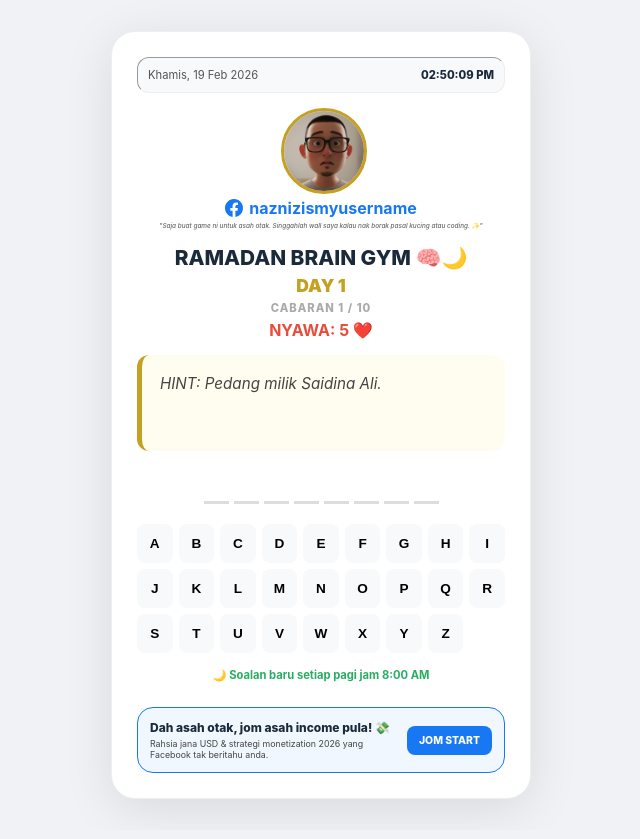
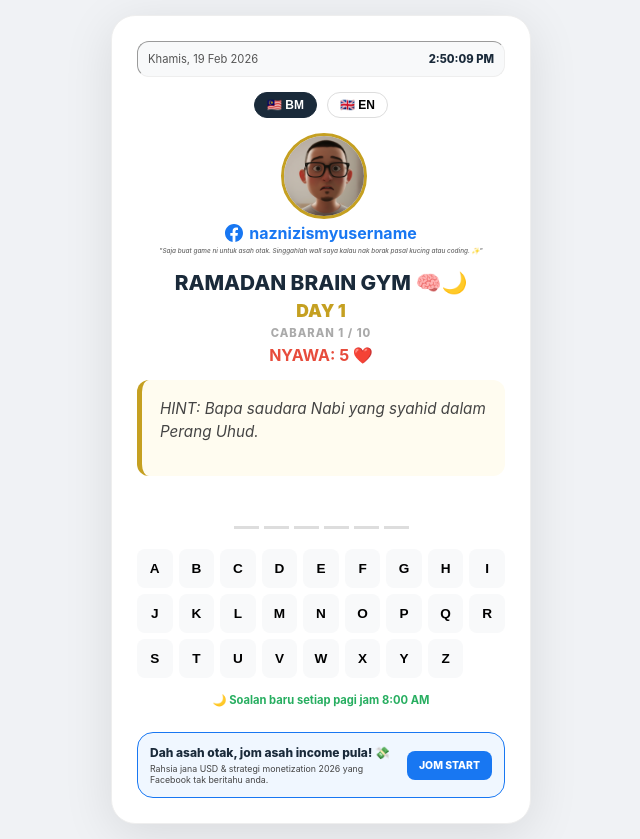
Before and after one commit to naznizlabs/ramadan-brain-gym, a plain HTML site: page index.html in a window 1280 px wide. Shown: the whole page, without its empty margins (319-959 px from the left). Drawn offline with Linux system fonts and the light colour scheme.

Commit message:
Add files via upload

```diff
--- a/index.html
+++ b/index.html
@@ -10,6 +10,12 @@
         .card { background: white; padding: 25px; border-radius: 24px; box-shadow: 0 10px 50px rgba(0,0,0,0.1); width: 100%; max-width: 420px; text-align: center; border: 1px solid #eee; position: relative; overflow: hidden; box-sizing: border-box; }
         .live-info { background: #f8f9fa; padding: 10px; border-radius: 12px; margin-bottom: 15px; font-size: 0.7rem; color: #555; display: flex; justify-content: space-between; align-items: center; border: 1px inset #eee; }
         .live-time { font-weight: 800; color: var(--primary); }
+
+        /* Language Switcher Styling */
+        .lang-switch { display: flex; justify-content: center; gap: 10px; margin-bottom: 15px; }
+        .lang-btn { padding: 5px 12px; border-radius: 15px; border: 1px solid #ddd; background: white; cursor: pointer; font-size: 0.75rem; font-weight: bold; }
+        .lang-btn.active { background: var(--primary); color: white; border-color: var(--primary); }
+
         .avatar-container { width: 80px; height: 80px; margin: 0 auto 10px; }
         .avatar { width: 100%; height: 100%; border-radius: 50%; border: 3px solid var(--accent); object-fit: cover; background: #eee; }
         .fb-brand { color: #1877F2; font-weight: bold; font-size: 1rem; text-decoration: none; display: flex; align-items: center; justify-content: center; gap: 6px; }
@@ -37,13 +43,20 @@
 <body>
 <div class="card">
     <div class="live-info">
-        <div id="live-date">Memuatkan tarikh...</div>
+        <div id="live-date">...</div>
         <div class="live-time" id="live-clock">00:00:00 AM</div>
     </div>
+
+    <div class="lang-switch">
+        <button id="btn-bm" class="lang-btn" onclick="setLang('bm')">🇲🇾 BM</button>
+        <button id="btn-en" class="lang-btn" onclick="setLang('en')">🇬🇧 EN</button>
+    </div>
+
     <div id="status-overlay">
         <div id="overlay-content" class="overlay-msg"></div>
         <button id="overlay-btn" class="btn-action" style="display:block; width: 200px; background: var(--primary); color: white;"></button>
     </div>
+
     <div id="game-container">
         <div class="header">
             <div class="avatar-container"><img src="avatar-head.png" alt="nazniz" class="avatar"></div>
@@ -51,22 +64,23 @@
                 <svg width="18" height="18" fill="#1877F2" viewBox="0 0 16 16"><path d="M16 8.049c0-4.446-3.582-8.05-8-8.05C3.58 0-.002 3.603-.002 8.05c0 4.017 2.926 7.347 6.75 7.951v-5.625h-2.03V8.05H6.75V6.275c0-2.017 1.195-3.131 3.022-3.131.876 0 1.791.157 1.791.157v1.98h-1.009c-.993 0-1.303.621-1.303 1.258v1.51h2.218l-.354 2.326H9.25V16c3.824-.604 6.75-3.934 6.75-7.951z"/></svg>
                 <span>naznizismyusername</span>
             </a>
-            <div class="cta-text">"Saja buat game ni untuk asah otak. Singgahlah wall saya kalau nak borak pasal kucing atau coding. ✨"</div>
+            <div id="cta-desc" class="cta-text"></div>
             <div class="title-main">RAMADAN BRAIN GYM 🧠🌙</div>
             <div class="ramadan-counter">DAY <span id="ram-day-val">1</span></div>
-            <div class="progress-text">CABARAN <span id="lvl-num">1</span> / 10</div>
-            <div class="lives-text">NYAWA: <span id="lives">5</span> ❤️</div>
+            <div class="progress-text"><span id="txt-lvl">CABARAN</span> <span id="lvl-num">1</span> / 10</div>
+            <div class="lives-text"><span id="txt-lives">NYAWA</span>: <span id="lives">5</span> ❤️</div>
         </div>
-        <div id="hint-text" class="hint-box">Memuatkan...</div>
+        <div id="hint-text" class="hint-box">...</div>
         <div id="word-display" class="word-display"></div>
         <div id="keyboard" class="keyboard"></div>
-        <button id="next-btn" class="btn-action" style="background: var(--success); color: white;" onclick="nextLevel()">TERUSKAN ➡️</button>
-        <button id="share-btn" class="btn-action" style="background: #1877F2; color: white;" onclick="shareToFB()">KONGSI KEJAYAAN 🏆</button>
-        <div style="font-size: 0.7rem; color: #27ae60; font-weight: bold; margin-top: 15px;">🌙 Soalan baru setiap pagi jam 8:00 AM</div>
+        <button id="next-btn" class="btn-action" style="background: var(--success); color: white;" onclick="nextLevel()"></button>
+        <button id="share-btn" class="btn-action" style="background: #1877F2; color: white;" onclick="shareToFB()"></button>
+        <div id="footer-note" style="font-size: 0.7rem; color: #27ae60; font-weight: bold; margin-top: 15px;"></div>
+
         <div class="affiliate-box">
             <div style="flex: 1;">
-                <div style="font-size: 0.75rem; font-weight: 800; color: #1a2a3a;">Dah asah otak, jom asah income pula! 💸</div>
-                <div style="font-size: 0.55rem; color: #444; margin-top: 3px;">Rahsia jana USD & strategi monetization 2026 yang Facebook tak beritahu anda.</div>
+                <div id="aff-title" style="font-size: 0.75rem; font-weight: 800; color: #1a2a3a;"></div>
+                <div id="aff-desc" style="font-size: 0.55rem; color: #444; margin-top: 3px;"></div>
             </div>
             <a href="https://amarmagical.onpay.my/order/form/ebookfbmonetization/427" target="_blank" style="background: #1877F2; color: white; padding: 8px 12px; border-radius: 8px; text-decoration: none; font-weight: 800; font-size: 0.65rem;">JOM START</a>
         </div>
@@ -74,47 +88,75 @@
 </div>
 
 <script src="soalan.js"></script>
-
 <script>
     let currentLvl = 0;
     let dailySet = [];
     let lives = 5;
     let target = "";
+    let lang = localStorage.getItem('ramadanLang') || 'bm';
+
+    const uiText = {
+        bm: {
+            cta: '"Saja buat game ni untuk asah otak. Singgahlah wall saya kalau nak borak pasal kucing atau coding. ✨"',
+            lvl: "CABARAN", lives: "NYAWA", next: "TERUSKAN ➡️", share: "KONGSI KEJAYAAN 🏆",
+            footer: "🌙 Soalan baru setiap pagi jam 8:00 AM",
+            affT: "Dah asah otak, jom asah income pula! 💸",
+            affD: "Rahsia jana USD & strategi monetization 2026 yang Facebook tak beritahu anda.",
+            win: (day) => `TAHNIAH! Anda selesaikan DAY ${day}. 🔥\n\nJangan lupa datang balik esok jam 8:00 AM!`,
+            lose: "ALAHAI.. NYAWA HABIS! 😵\nCuba lagi atau ulang semula dari Level 1.",
+            btnWin: "KONGSI KE FB", btnLose: "ULANG SEMULA",
+            shareMsg: (day) => `Alhamdulillah! Selesai 10/10 Cabaran Ramadan Day ${day} Brain Gym dari @naznizismyusername. 🧠🌙 Jom asah otak:`
+        },
+        en: {
+            cta: '"Just a fun game to sharpen the mind. Visit my wall to chat about cats or coding. ✨"',
+            lvl: "LEVEL", lives: "LIVES", next: "CONTINUE ➡️", share: "SHARE SUCCESS 🏆",
+            footer: "🌙 New questions every morning at 8:00 AM",
+            affT: "Brain sharpened? Let's sharpen your income! 💸",
+            affD: "Secrets to earn USD & 2026 monetization strategies FB won't tell you.",
+            win: (day) => `CONGRATS! You finished DAY ${day}. 🔥\n\nCome back tomorrow at 8:00 AM!`,
+            lose: "OOPS.. NO LIVES LEFT! 😵\nTry again or restart from Level 1.",
+            btnWin: "SHARE TO FB", btnLose: "RESTART",
+            shareMsg: (day) => `Alhamdulillah! Finished 10/10 Ramadan Challenge Day ${day} Brain Gym by @naznizismyusername. 🧠🌙 Try it here:`
+        }
+    };
+
+    function setLang(l) {
+        localStorage.setItem('ramadanLang', l);
+        location.reload();
+    }
+
+    function updateUI() {
+        const t = uiText[lang];
+        document.getElementById('cta-desc').innerText = t.cta;
+        document.getElementById('txt-lvl').innerText = t.lvl;
+        document.getElementById('txt-lives').innerText = t.lives;
+        document.getElementById('next-btn').innerText = t.next;
+        document.getElementById('share-btn').innerText = t.share;
+        document.getElementById('footer-note').innerText = t.footer;
+        document.getElementById('aff-title').innerText = t.affT;
+        document.getElementById('aff-desc').innerText = t.affD;
+        document.getElementById(`btn-${lang}`).classList.add('active');
+    }
 
     function updateClock() {
         const now = new Date();
-        const days = ['Ahad', 'Isnin', 'Selasa', 'Rabu', 'Khamis', 'Jumaat', 'Sabtu'];
-        const months = ['Jan', 'Feb', 'Mac', 'Apr', 'Mei', 'Jun', 'Jul', 'Ogos', 'Sep', 'Okt', 'Nov', 'Dis'];
-        const dateStr = `${days[now.getDay()]}, ${now.getDate()} ${months[now.getMonth()]} ${now.getFullYear()}`;
-        const timeStr = now.toLocaleTimeString('en-US', { hour: '2-digit', minute: '2-digit', second: '2-digit', hour12: true });
-        document.getElementById('live-date').innerText = dateStr;
-        document.getElementById('live-clock').innerText = timeStr;
-    }
-    setInterval(updateClock, 1000);
-
-    function showOverlay(msg, btnTxt, callback) {
-        const overlay = document.getElementById('status-overlay');
-        document.getElementById('overlay-content').innerText = msg;
-        const btn = document.getElementById('overlay-btn');
-        btn.innerText = btnTxt;
-        btn.onclick = () => { overlay.style.display = 'none'; callback(); };
-        overlay.style.display = 'flex';
+        const days = lang === 'bm' ? ['Ahad', 'Isnin', 'Selasa', 'Rabu', 'Khamis', 'Jumaat', 'Sabtu'] : ['Sunday', 'Monday', 'Tuesday', 'Wednesday', 'Thursday', 'Friday', 'Saturday'];
+        document.getElementById('live-date').innerText = now.toLocaleDateString(lang === 'bm' ? 'ms-MY' : 'en-US', { weekday:'long', day:'numeric', month:'short', year:'numeric' });
+        document.getElementById('live-clock').innerText = now.toLocaleTimeString('en-US', { hour12: true });
     }
 
     function setupDaily() {
         const today = new Date();
         const startRamadan = new Date("2026-02-19");
-        const diffTime = today - startRamadan;
-        const diffDays = Math.floor(diffTime / (1000 * 60 * 60 * 24)) + 1;
-        document.getElementById('ram-day-val').innerText = diffDays > 0 ? diffDays : 1;
+        const diffDays = Math.floor((today - startRamadan) / (1000 * 60 * 60 * 24)) + 1;
+        const dayVal = diffDays > 0 ? diffDays : 1;
+        document.getElementById('ram-day-val').innerText = dayVal;
 
-        // Cek jika masterDB wujud (dari soalan.js)
         if (typeof masterDB !== 'undefined') {
+            const data = masterDB[lang] || masterDB['bm'];
             const seed = today.getDate();
-            dailySet = [...masterDB].sort(() => 0.5 - (seed / 31)).slice(0, 10);
+            dailySet = [...data].sort(() => 0.5 - (seed / 31)).slice(0, 10);
             initLevel();
-        } else {
-            document.getElementById('hint-text').innerText = "Ralat: Fail soalan.js tidak dijumpai!";
         }
     }
 
@@ -125,12 +167,14 @@
         document.getElementById('share-btn').style.display = 'none';
         document.getElementById('keyboard').style.pointerEvents = 'auto';
         document.getElementById('lvl-num').innerText = currentLvl + 1;
-        target = dailySet[currentLvl].a;
+        target = dailySet[currentLvl].a.toUpperCase();
         document.getElementById('hint-text').innerText = "HINT: " + dailySet[currentLvl].q;
         const grid = document.getElementById('word-display');
         grid.innerHTML = '';
         target.split('').forEach((c, i) => {
-            const b = document.createElement('span'); b.className = 'letter-box'; b.id = 'c-' + i; grid.appendChild(b);
+            const b = document.createElement('span'); b.className = 'letter-box'; b.id = 'c-' + i;
+            if(c === " ") { b.innerText = "-"; b.style.border = "none"; }
+            grid.appendChild(b);
         });
         const keys = document.getElementById('keyboard');
         keys.innerHTML = '';
@@ -154,31 +198,39 @@
 
     function check() {
         const win = Array.from(document.querySelectorAll('.letter-box')).every(b => b.innerText !== "");
+        const day = document.getElementById('ram-day-val').innerText;
         if (win) {
             document.getElementById('keyboard').style.pointerEvents = 'none';
             if (currentLvl === 9) {
-                const rDay = document.getElementById('ram-day-val').innerText;
-                showOverlay(`TAHNIAH! Anda selesaikan DAY ${rDay}. 🔥\n\nJangan lupa datang balik esok jam 8:00 AM!`, "KONGSI KE FB", () => {
+                showOverlay(uiText[lang].win(day), uiText[lang].btnWin, () => {
                     document.getElementById('share-btn').style.display = 'block';
                 });
             } else {
                 document.getElementById('next-btn').style.display = 'block';
             }
         } else if (lives <= 0) {
-            showOverlay("ALAHAI.. NYAWA HABIS! 😵\nCuba lagi atau ulang semula dari Level 1.", "ULANG SEMULA", () => { currentLvl = 0; initLevel(); });
+            showOverlay(uiText[lang].lose, uiText[lang].btnLose, () => { currentLvl = 0; initLevel(); });
         }
+    }
+
+    function showOverlay(msg, btnTxt, callback) {
+        const overlay = document.getElementById('status-overlay');
+        document.getElementById('overlay-content').innerText = msg;
+        const btn = document.getElementById('overlay-btn');
+        btn.innerText = btnTxt;
+        btn.onclick = () => { overlay.style.display = 'none'; callback(); };
+        overlay.style.display = 'flex';
     }
 
     function nextLevel() { currentLvl++; initLevel(); }
 
     function shareToFB() {
-        const url = window.location.href;
-        const ramDay = document.getElementById('ram-day-val').innerText;
-        const msg = `Alhamdulillah! Selesai 10/10 Cabaran Ramadan Day ${ramDay} Brain Gym dari @naznizismyusername. 🧠🌙 Jom asah otak:`;
-        window.open(`https://www.facebook.com/sharer/sharer.php?u=${encodeURIComponent(url)}&quote=${encodeURIComponent(msg)}`, '_blank');
+        const day = document.getElementById('ram-day-val').innerText;
+        const msg = uiText[lang].shareMsg(day);
+        window.open(`https://www.facebook.com/sharer/sharer.php?u=${encodeURIComponent(window.location.href)}&quote=${encodeURIComponent(msg)}`, '_blank');
     }
 
-    window.onload = () => { setupDaily(); updateClock(); };
+    window.onload = () => { updateUI(); setupDaily(); setInterval(updateClock, 1000); updateClock(); };
 </script>
 </body>
 </html>
--- a/soalan.js
+++ b/soalan.js
@@ -1,12 +1,26 @@
-const masterDB = [
-    { q: "Nama asal Kota Madinah sebelum Islam.", a: "YATHRIB" },
-    { q: "Gelaran bagi Khalid bin Al-Walid.", a: "SAIFULLAH" },
-    { q: "Perang pertama dalam sejarah Islam.", a: "BADAR" },
-    { q: "Bulan diturunkan Al-Quran.", a: "RAMADAN" },
-    { q: "Maksud: Berhenti makan sebelum Subuh.", a: "IMSAK" },
-    { q: "Ibu susuan Nabi Muhammad SAW.", a: "HALIMATUSAADIAH" },
-    { q: "Kiblat pertama sebelum Baitullah.", a: "BAITULMAQDIS" },
-    { q: "Sahabat paling banyak riwayat hadis.", a: "ABUHURAIRAH" },
-    { q: "Perjalanan Nabi ke Sidratul Muntaha.", a: "ISRAKMIKRAJ" },
-    { q: "Pedang milik Saidina Ali.", a: "ZULFIQAR" }
-];
+const masterDB = {
+    bm: [
+        { q: "Nama asal bagi Surah Al-Fatihah (Pembukaan).", a: "UMMULKITAB" },
+        { q: "Gelaran bagi isteri Nabi Muhammad, Saiditina Aisyah.", a: "HUMAIRA" },
+        { q: "Ibu kota empayar Islam semasa zaman Khalifah Harun Al-Rasyid.", a: "BAGHDAD" },
+        { q: "Nama gunung tempat berlakunya Perang Uhud.", a: "UHUD" },
+        { q: "Gelaran bagi Saidina Uthman bin Affan.", a: "ZUNNURAIN" },
+        { q: "Perang terakhir yang disertai oleh Rasulullah SAW.", a: "TABUK" },
+        { q: "Tokoh yang melaungkan Azan pertama dalam Islam.", a: "BILALRABAH" },
+        { q: "Nama perjanjian yang membawa kepada Pembukaan Kota Makkah.", a: "HUDAIBIYAH" },
+        { q: "Nama pedang terkenal milik Khalid bin Al-Walid.", a: "ZULFIQAR" },
+        { q: "Bapa saudara Nabi yang syahid dalam Perang Uhud.", a: "HAMZAH" }
+    ],
+    en: [
+        { q: "The original name of Surah Al-Fatihah.", a: "UMMULKITAB" },
+        { q: "Nickname given to Prophet's wife, Aisha RA.", a: "HUMAIRA" },
+        { q: "Capital of Islamic Empire during Harun Al-Rashid era.", a: "BAGHDAD" },
+        { q: "The mountain where the Battle of Uhud took place.", a: "UHUD" },
+        { q: "The title given to Caliph Uthman bin Affan.", a: "ZUNNURAIN" },
+        { q: "The last battle joined by Prophet Muhammad SAW.", a: "TABUK" },
+        { q: "The first person to call the Adhan (Call to prayer).", a: "BILALRABAH" },
+        { q: "The treaty that led to the Conquest of Makkah.", a: "HUDAIBIYAH" },
+        { q: "The famous sword of Khalid bin Al-Walid.", a: "ZULFIQAR" },
+        { q: "The Prophet's uncle who was martyred in Uhud.", a: "HAMZAH" }
+    ]
+};
```
